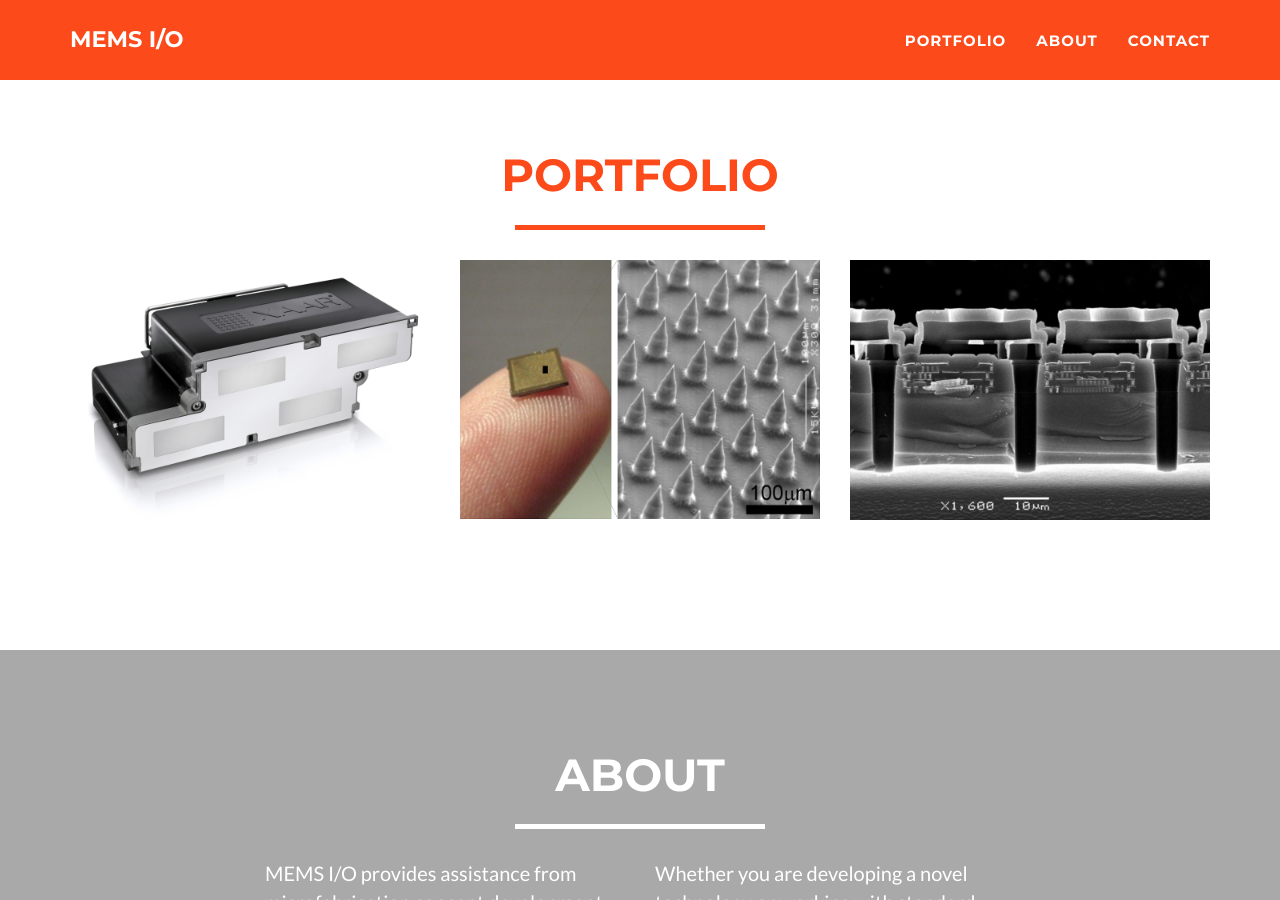
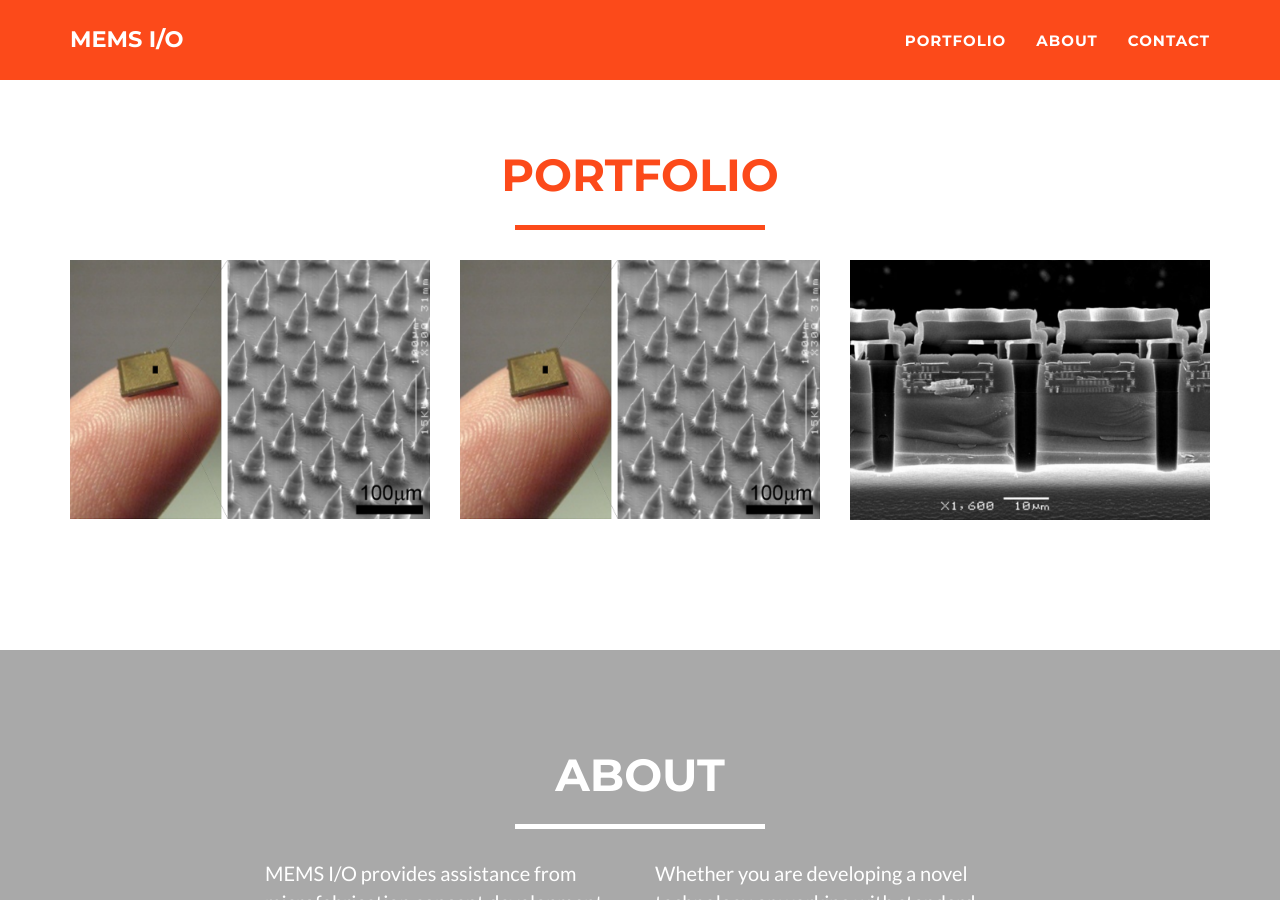
Before and after one commit to memsio/memsio.github.io, a Jekyll site: the page built from index.html, in a window 1280 px wide and 900 px high, scrolled down 449 px. Built offline with Jekyll 4.4.1, drawn with Linux system fonts in a browser that asks for light colours; nearby versions of some CDN libraries; library files that are not in the unit come from our copies.

Commit message:
Update 2017-11-01-xaar 5601.markdown

```diff
--- a/_posts/2017-11-01-xaar 5601.markdown
+++ b/_posts/2017-11-01-xaar 5601.markdown
@@ -3,6 +3,7 @@ layout: default
 modal-id: 3
 date: 2017-11-01
 img: xaar_5601.png
+img: vaxxas_nanopatch.png
 alt: image-alt
 project-date: 2017
 client: Xaar plc
```
